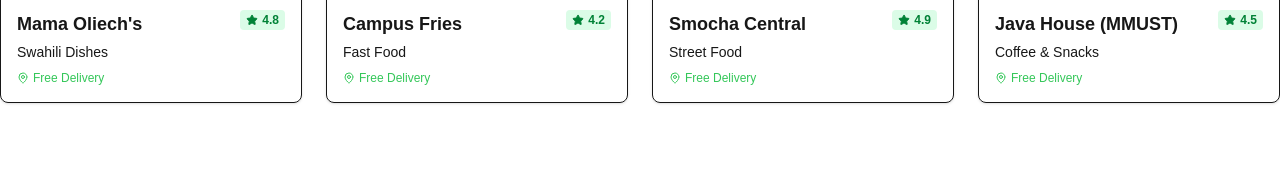
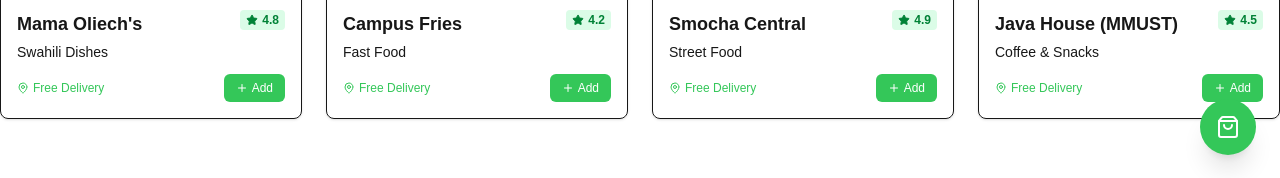
Before and after one commit to sibby-killer/Letaapp_web, a Next.js app: page / in a window 1280 px wide. Shown: the part 619-797 px from the top of the page. Built offline with nearby package versions, Linux system fonts and the light colour scheme.

Commit message:
Feat: Add Shopping Cart & Checkout to Student Portal

```diff
--- a/src/app/(student)/page.tsx
+++ b/src/app/(student)/page.tsx
@@ -3,11 +3,10 @@
 import { Button } from "@/components/ui/button"
 import { Card, CardContent, CardHeader, CardTitle } from "@/components/ui/card"
 import dynamic from 'next/dynamic'
-import { MapPin, Search, Star, Clock } from "lucide-react"
+import { MapPin, Search, Star, Clock, Plus } from "lucide-react"
 import { Input } from "@/components/ui/input"
 import { CartDrawer } from "@/components/cart/cart-drawer"
 import { useCartStore } from "@/lib/store/cart-store"
-import { Plus } from "lucide-react"
 
 // Dynamically import Map to avoid SSR issues with Leaflet
 const OSMMap = dynamic(() => import('@/components/maps/osm-map'), {
@@ -72,14 +71,42 @@
                                     </div>
                                 </div>
                                 <p className="text-sm text-muted-foreground">{store.cuisine}</p>
-                                <p className="text-xs text-primary mt-2 flex items-center gap-1">
-                                    <MapPin className="w-3 h-3" /> Free Delivery
-                                </p>
+                                <div className="flex justify-between items-center mt-3">
+                                    <p className="text-xs text-primary flex items-center gap-1">
+                                        <MapPin className="w-3 h-3" /> Free Delivery
+                                    </p>
+                                    <AddToCartButton store={store} />
+                                </div>
                             </CardContent>
                         </Card>
                     ))}
                 </div>
             </section>
+
+            <CartDrawer />
         </div>
     )
 }
+
+function AddToCartButton({ store }: { store: any }) {
+    const addItem = useCartStore(state => state.addItem)
+    const toggleCart = useCartStore(state => state.toggleCart)
+
+    const handleAdd = (e: React.MouseEvent) => {
+        e.stopPropagation() // Prevent card click
+        addItem({
+            id: crypto.randomUUID(), // Unique ID for this instance
+            name: "Sample Meal from " + store.name,
+            price: 250,
+            quantity: 1,
+            restaurantId: String(store.id)
+        })
+        toggleCart() // Open cart immediately
+    }
+
+    return (
+        <Button size="sm" className="h-7 text-xs gap-1" onClick={handleAdd}>
+            <Plus className="h-3 w-3" /> Add
+        </Button>
+    )
+}
```
